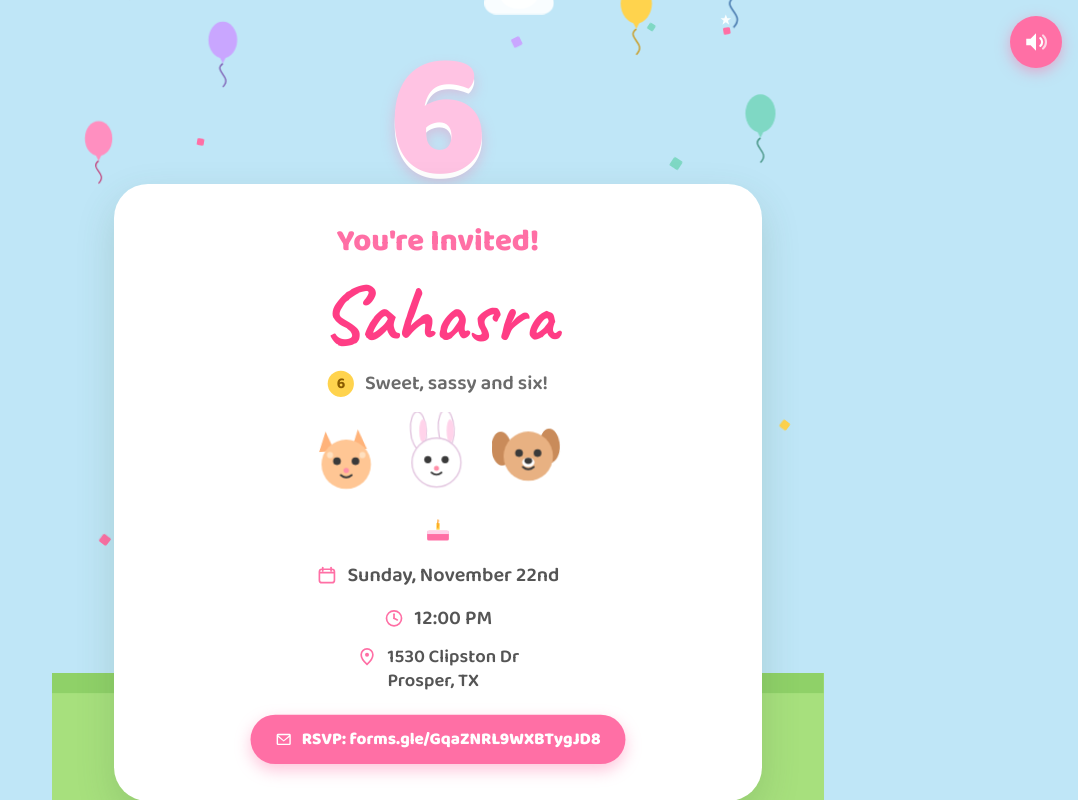
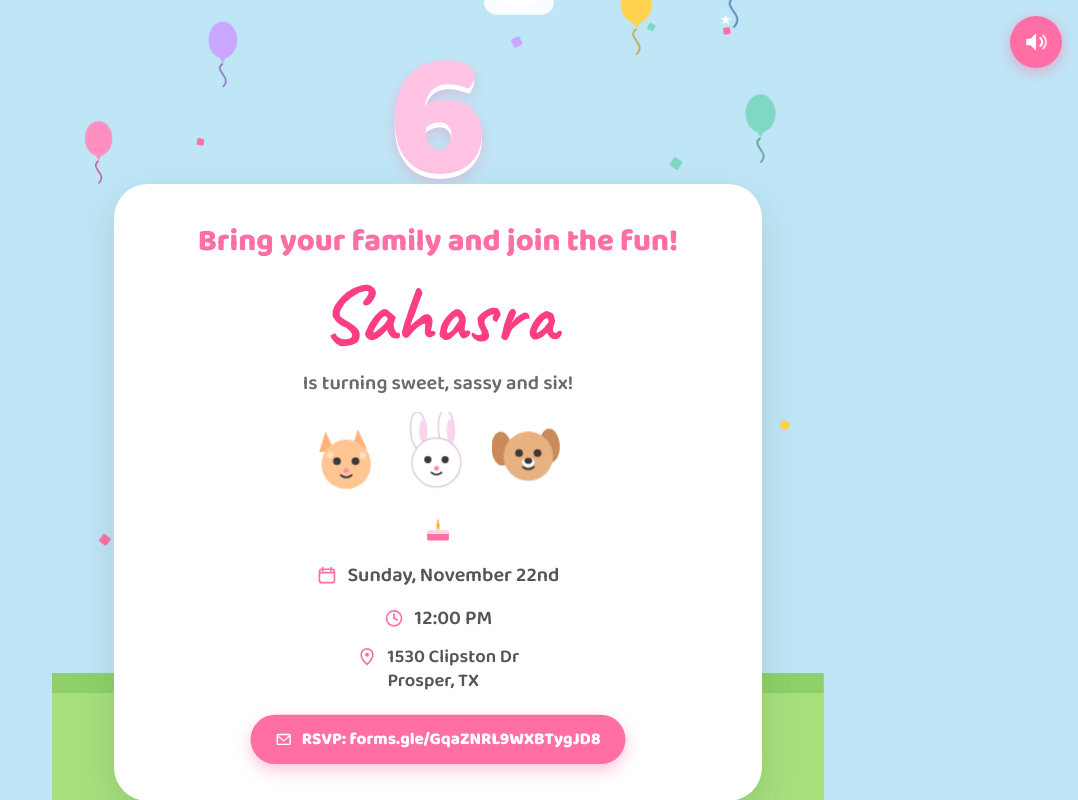
Before and after one commit to mahakode-afk/Saha_bday, a plain HTML site: page index.html in a window 1280 px wide. Shown: the whole page, without its empty margins (202-1280 px from the left). Drawn offline with Linux system fonts and the light colour scheme.

Commit message:
Update invite text and remove yellow 6 badge

```diff
--- a/index.html
+++ b/index.html
@@ -115,13 +115,12 @@
 
   <div style="position:absolute; left:50%; top:420px; transform:translateX(-50%); width:840px; height:800px; background:#ffffff; border-radius:44px; box-shadow:0 20px 50px rgba(60,100,60,0.18); box-sizing:border-box; padding:48px 56px; display:flex; flex-direction:column; align-items:center; text-align:center;">
 
-    <div class="title-bounce" style="font-weight:800; font-size:40px; color:#ff6fa5;">You're Invited!</div>
+    <div class="title-bounce" style="font-weight:800; font-size:40px; color:#ff6fa5;">Bring your family and join the fun!</div>
 
     <div class="title-bounce" style="font-family:'Caveat', cursive; font-weight:700; font-size:104px; line-height:1; color:#ff3d85; margin-top:18px; animation-delay:0.3s;">Sahasra</div>
 
     <div style="display:flex; align-items:center; gap:14px; margin-top:4px;">
-      <div style="width:34px; height:34px; border-radius:50%; background:#ffd34d; color:#8a5b00; font-weight:700; font-size:20px; display:flex; align-items:center; justify-content:center;">6</div>
-      <div style="font-weight:600; font-size:26px; color:#6b6b6b;">Sweet, sassy and six!</div>
+      <div style="font-weight:600; font-size:26px; color:#6b6b6b;">Is turning sweet, sassy and six!</div>
     </div>
 
     <div style="display:flex; align-items:flex-end; justify-content:center; gap:30px; margin-top:22px;">
```
